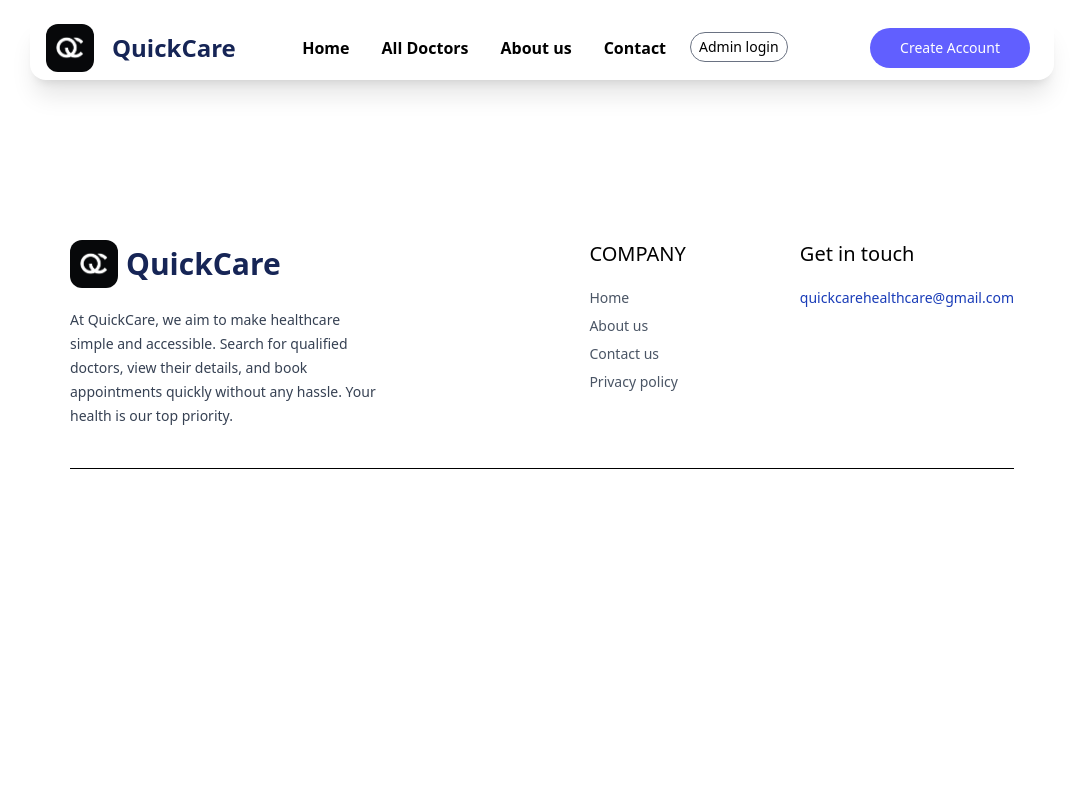
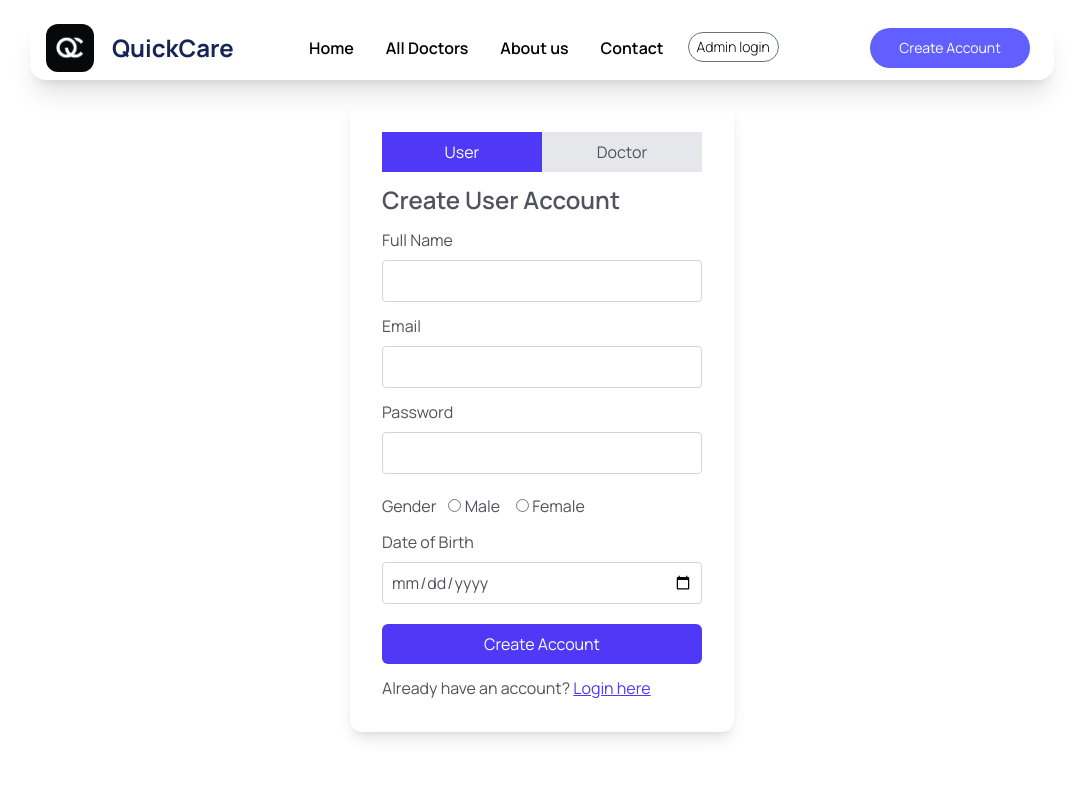
Before and after one commit to GauravPhule23/doc-frontend, a React (Vite) app: page /signup in a window 1280 px wide. Shown: the top 800 px of the page, without its empty margins (98-1181 px from the left). Built offline with nearby package versions, Linux system fonts and the light colour scheme.

Commit message:
signup added with user and doctor switch support

```diff
--- a/src/App.jsx
+++ b/src/App.jsx
@@ -11,6 +11,7 @@ import { Myappointments } from './pages/Myappointments'
 import { Appointments } from './pages/Appointments'
 import { Navbar } from './components/Navbar'
 import { Footer } from './components/Footer'
+import { Signup } from './pages/Signup'
 
 const App = () => {
   return (
@@ -27,6 +28,7 @@ const App = () => {
         <Route path='/doctors' element={<Doctors />} />
         <Route path='/doctors/:speciality' element={<Doctors />} />
         <Route path='/login' element={<Login />} />
+        <Route path='/signup' element={<Signup />} />
         <Route path='/about' element={<About />} />
         <Route path='/contact' element={<Contact />} />
         <Route path='/my-profile' element={<Myprofile />} />
--- a/src/components/Header.jsx
+++ b/src/components/Header.jsx
@@ -12,7 +12,7 @@ export const Header = () => {
           <br />
           <p className='text-4xl font-extrabold'>With Trusted Doctors</p>
 
-          <div className='flex my-4'>
+          <div className='flex my-4 '>
             <img src={assets.group_profiles} className='h-12 w-28 mr-6' alt="" />
             <p className='felx flex-wrap'>
               Simply browse through our extensive list of trusted doctors,
--- /dev/null
+++ b/src/context/Appcontext.jsx
@@ -0,0 +1,7 @@
+import React from 'react'
+
+export const Appcontext = () => {
+  return (
+    <div>Appcontext</div>
+  )
+}
--- a/src/index.css
+++ b/src/index.css
@@ -1,13 +1,18 @@
+@import url('https://fonts.googleapis.com/css2?family=Manrope:wght@200..800&display=swap');
 @import "tailwindcss";
-@import url('https://fonts.googleapis.com/css2?family=Manrope:wght@200..800&display=swap');
 
-.active button{
+.active button {
     text-decoration: underline;
     text-decoration-color: rgb(0, 0, 102);
     text-underline-offset: 6px;
     text-decoration-thickness: 3px;
 }
 
-::-webkit-scrollbar{
-    @apply hidden
+* {
+    font-family: 'Manrope', sans-serif;
 }
+
+/* Hide scrollbar */
+::-webkit-scrollbar {
+    display: none;
+}
--- a/src/pages/Doctors.jsx
+++ b/src/pages/Doctors.jsx
@@ -1,7 +1,40 @@
 import React from 'react'
+import { useParams } from 'react-router'
+import { useContext } from 'react'
+import { useState } from 'react'
+// import { Appcontext } from '../context/Appcontext'
 
 export const Doctors = () => {
+
+  const { speciality } = useParams();
+  const [filterDoc, setFilterDoc] = useState([]);
+  // const { doctors } = useContext(Appcontext);
+
   return (
-    <div>Doctors</div>
+    <div>
+
+      <p>Browse through the doctors specialist.</p>
+
+      <div>
+
+        <div>
+          <p>General physician</p>
+          <p>Gynecologist</p>
+          <p>Dermatologist</p>
+          <p>Pediatricians</p>
+          <p>Neurologist</p>
+          <p>Gastroenterologist</p>
+        </div>
+
+        {/* <div>
+          {
+            filterDoc.map()
+          }
+        </div> */}
+
+      </div>
+
+    </div>
+
   )
 }
--- a/src/pages/Login.jsx
+++ b/src/pages/Login.jsx
@@ -1,7 +1,66 @@
 import React from 'react'
+import { useState } from 'react'
+import { Link } from 'react-router';
 
 export const Login = () => {
+
+  const [state, setState] = useState("Sign Up");
+  const [email, setEmail] = useState("");
+  const [password, setPassword] = useState("");
+  const [name, setName] = useState("");
+
+  const onSubmitHandler = async (event) => {
+    event.preventDefault();
+  };
+
   return (
-    <div>Login</div>
+    <form className="min-h-[80vh] flex items-center">
+      <div className="flex flex-col gap-3 m-auto items-start p-8 min-w-[340px] sm:min-w-96 text-zinc-600 rounded-xl shadow-lg">
+        <p className='text-2xl font-semibold '>Login</p>
+        <p> Please log in to book appointment </p>
+
+        {
+          state === "Sign Up"
+          ? <div className='w-full'>
+              <p>Full Name</p>
+              <input
+                className='border border-zinc-300 rounded w-full p-2 mt-2'
+                type="text"
+                onChange={(e) => setName(e.target.value)}
+                value={name}
+                required
+              />
+            </div>
+          : <div className='hidden'></div>
+        }
+
+        <div className='w-full'>
+          <p>Email</p>
+          <input
+            className='border border-zinc-300 rounded w-full p-2 mt-2'
+            type="email"
+            onChange={(e) => setEmail(e.target.value)}
+            value={email}
+            required
+          />
+        </div>
+
+        <div className='w-full'>
+          <p>Password</p>
+          <input
+            className='border border-zinc-300 rounded w-full p-2 mt-2'
+            type="password"
+            onChange={(e) => setPassword(e.target.value)}
+            value={password}
+            required
+          />
+        </div>
+
+        <button className='bg-indigo-600 text-white w-full py-2 rounded-md text-base cursor-pointer mt-2'>Login</button>
+
+        <p>Create an new account? <Link to={'/signup'} className='text-indigo-600 underline cursor-pointer' onClick={() => setState('Sign Up')}>Click here</Link> </p>
+
+      </div>
+    </form>
   )
 }
--- /dev/null
+++ b/src/pages/Signup.jsx
@@ -0,0 +1,83 @@
+import React, { useState } from 'react';
+import { Link } from 'react-router';
+
+export const Signup = () => {
+    const [userType, setUserType] = useState('user');
+    const [formData, setFormData] = useState({
+        fullName: '',
+        email: '',
+        password: '',
+        gender: '',
+        dob: '',
+        speciality: '',
+    });
+
+    const specialities = ['Pediatrician', 'Gynaecologist', 'Dermatologist', 'General Physician', 'Neurologist', 'Gastroenterologist'];
+
+    const handleChange = (e) => {
+        setFormData({ ...formData, [e.target.name]: e.target.value });
+    };
+
+    return (
+        <form className="min-h-[80vh] flex items-center">
+            <div className="flex flex-col gap-3 m-auto items-start p-8 min-w-[340px] sm:min-w-96 text-zinc-600 rounded-xl shadow-lg">
+                {/* Tab Switch */}
+                <div className="flex w-full">
+                    <button
+                        className={`flex-1 py-2 ${userType === 'user' ? 'bg-indigo-600 text-white' : 'bg-gray-200'}`}
+                        onClick={() => setUserType('user')}
+                        type="button"
+                    >User</button>
+                    <button
+                        className={`flex-1 py-2 ${userType === 'doctor' ? 'bg-indigo-600 text-white' : 'bg-gray-200'}`}
+                        onClick={() => setUserType('doctor')}
+                        type="button"
+                    >Doctor</button>
+                </div>
+
+                <p className='text-2xl font-semibold '>Create {userType === 'user' ? 'User' : 'Doctor'} Account</p>
+
+                {/* Common Fields */}
+                <div className='w-full'>
+                    <p>Full Name</p>
+                    <input className='border border-zinc-300 rounded w-full p-2 mt-2' type="text" name="fullName" onChange={handleChange} value={formData.fullName} required />
+                </div>
+                <div className='w-full'>
+                    <p>Email</p>
+                    <input className='border border-zinc-300 rounded w-full p-2 mt-2' type="email" name="email" onChange={handleChange} value={formData.email} required />
+                </div>
+                <div className='w-full'>
+                    <p>Password</p>
+                    <input className='border border-zinc-300 rounded w-full p-2 mt-2' type="password" name="password" onChange={handleChange} value={formData.password} required />
+                </div>
+                <div className='w-full flex'>
+                    <p className='gap-4 mt-2'>Gender</p>
+                    <div className="flex gap-4 mt-2 ml-3">
+                        <label><input type="radio" name="gender" value="Male" onChange={handleChange} /> Male</label>
+                        <label><input type="radio" name="gender" value="Female" onChange={handleChange} /> Female</label>
+                    </div>
+                </div>
+                <div className='w-full'>
+                    <p>Date of Birth</p>
+                    <input className='border border-zinc-300 rounded w-full p-2 mt-2' type="date" name="dob" onChange={handleChange} value={formData.dob} required />
+                </div>
+
+                {/* Doctor-Specific Fields */}
+                {userType === 'doctor' && (
+                    <div className='w-full'>
+                        <p>Speciality</p>
+                        <select className='border border-zinc-300 rounded w-full p-2 mt-2' name="speciality" onChange={handleChange} value={formData.speciality} required>
+                            <option value="">Select Speciality</option>
+                            {specialities.map((spec) => (
+                                <option key={spec} value={spec}>{spec}</option>
+                            ))}
+                        </select>
+                    </div>
+                )}
+
+                <button className='bg-indigo-600 text-white w-full py-2 rounded-md text-base cursor-pointer mt-2'>Create Account</button>
+                <p>Already have an account? <Link to={'/login'} className='text-indigo-600 underline cursor-pointer'>Login here</Link> </p>
+            </div>
+        </form>
+    );
+};
```
